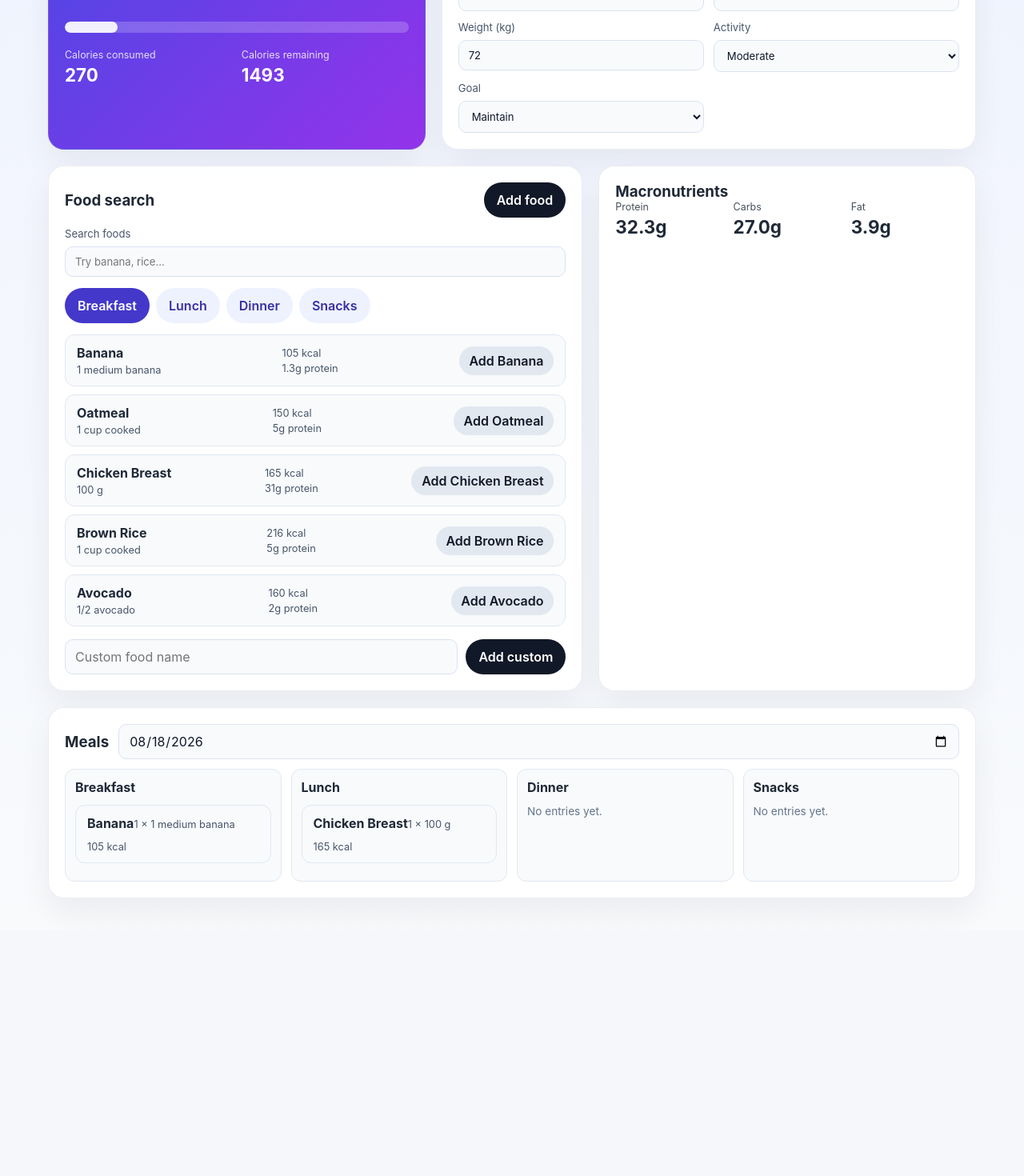
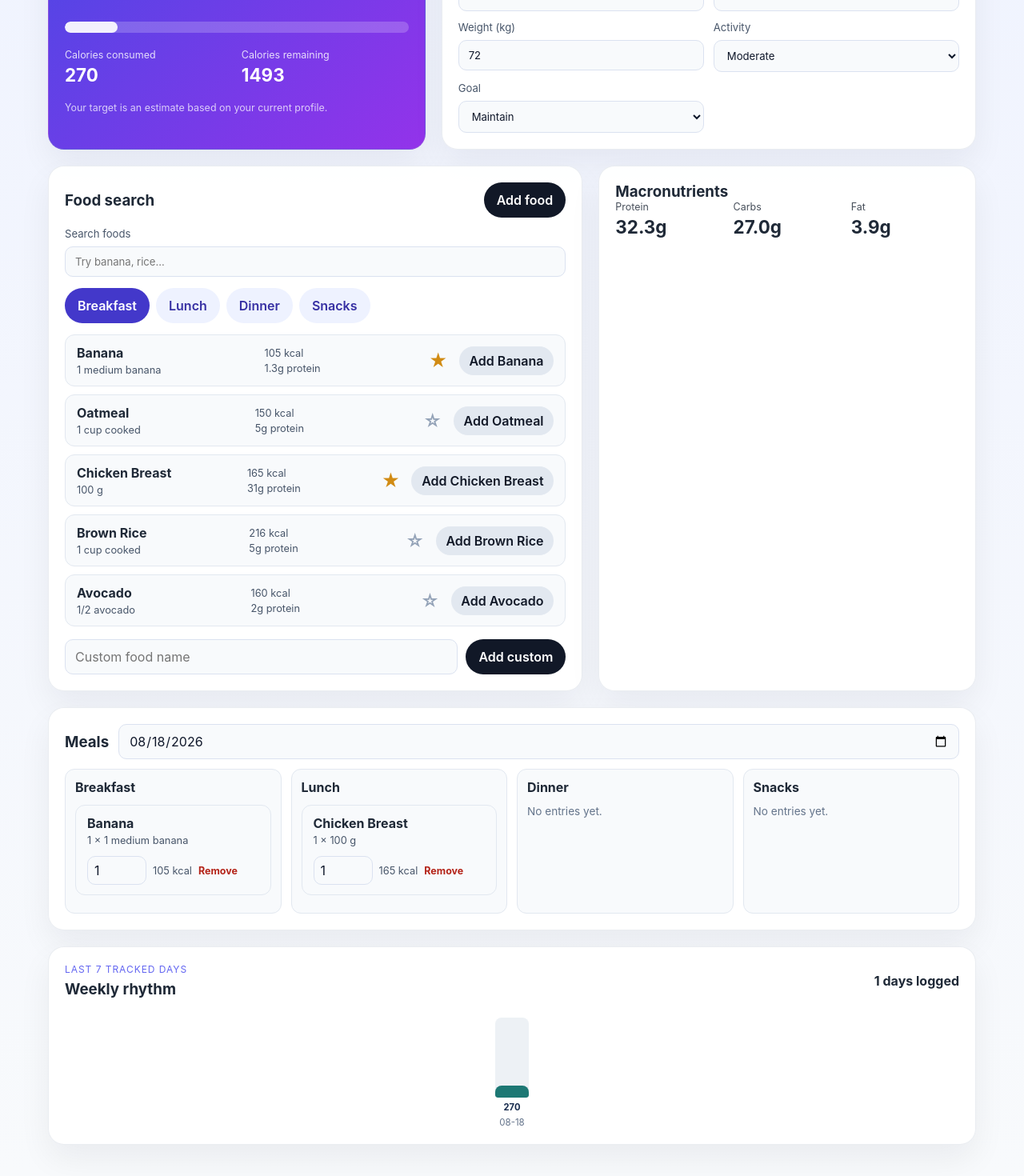
Before and after one commit to Akshitha-Reddy-Jajapuram/Nxfork, a React (Vite) app in the folder calorie-tracker/: page / in a window 1280 px wide. Shown: the part 476-1946 px from the top of the page at 80% size. Before the commit the page ends 1639 px from the top, so only its background shows below. Built offline with nearby package versions, Linux system fonts and the light colour scheme.

Commit message:
test-1 first changes

```diff
--- a/calorie-tracker/src/app/app.tsx
+++ b/calorie-tracker/src/app/app.tsx
@@ -134,6 +134,7 @@ export function App() {
   const [selectedCategory, setSelectedCategory] = useState<MealCategory>('Breakfast');
   const [selectedDate, setSelectedDate] = useState(getTodayKey());
   const [customFoodName, setCustomFoodName] = useState('');
+  const [favoriteFoodIds, setFavoriteFoodIds] = useState<string[]>(['banana', 'chicken-breast']);
   const [demoSession, setDemoSession] = useState(() => bypassAuth());
   const [demoNotice, setDemoNotice] = useState('Demo mode: identity checks disabled.');
   const [mealEntries, setMealEntries] = useState<MealEntry[]>(() => {
@@ -191,6 +192,10 @@ export function App() {
 
   const remainingCalories = target - totals.calories;
   const progressPercent = Math.min((totals.calories / target) * 100, 100);
+  const weeklyCalories = mealEntries.reduce((summary, entry) => {
+    summary[entry.date] = (summary[entry.date] ?? 0) + entry.calories * entry.quantity;
+    return summary;
+  }, {} as Record<string, number>);
 
   const openOtherUserProfile = () => {
     const profileData = loadAnyUserData('user-303');
@@ -220,6 +225,26 @@ export function App() {
     setMealEntries((previous) => [entry, ...previous]);
   };
 
+  const updateEntryQuantity = (entryId: number, quantity: number) => {
+    setMealEntries((previous) =>
+      previous.map((entry) =>
+        entry.id === entryId ? { ...entry, quantity: Math.max(0.25, quantity) } : entry,
+      ),
+    );
+  };
+
+  const deleteEntry = (entryId: number) => {
+    setMealEntries((previous) => previous.filter((entry) => entry.id !== entryId));
+  };
+
+  const toggleFavorite = (foodId: string) => {
+    setFavoriteFoodIds((previous) =>
+      previous.includes(foodId)
+        ? previous.filter((id) => id !== foodId)
+        : [...previous, foodId],
+    );
+  };
+
   const addCustomFood = () => {
     if (!customFoodName.trim()) {
       return;
@@ -243,12 +268,15 @@ export function App() {
     <div className="app-shell">
       <header className="topbar">
         <div>
-          <p className="eyebrow">Demo app</p>
+          <p className="eyebrow">Monday, October 14</p>
           <h1>Calorie Tracker</h1>
         </div>
-        <button type="button" className="ghost-button" onClick={authenticateAsDemoUser}>
-          Login as demo user
-        </button>
+        <div className="topbar-actions">
+          <span className="streak-badge">7 day streak</span>
+          <button type="button" className="ghost-button" onClick={authenticateAsDemoUser}>
+            Demo profile
+          </button>
+        </div>
       </header>
 
       <div className="noncompliance-banner">
@@ -291,6 +319,7 @@ export function App() {
               <strong>{remainingCalories}</strong>
             </div>
           </div>
+          <p className="estimate-note">Your target is an estimate based on your current profile.</p>
         </section>
 
         <section className="card">
@@ -413,9 +442,19 @@ export function App() {
                   <span>{food.calories} kcal</span>
                   <span>{food.protein}g protein</span>
                 </div>
-                <button type="button" className="small-button" onClick={() => addFoodEntry(food)}>
-                  Add {food.name}
-                </button>
+                <div className="food-actions">
+                  <button
+                    type="button"
+                    className={favoriteFoodIds.includes(food.id) ? 'favorite-button active' : 'favorite-button'}
+                    aria-label={`${favoriteFoodIds.includes(food.id) ? 'Remove' : 'Add'} ${food.name} favorite`}
+                    onClick={() => toggleFavorite(food.id)}
+                  >
+                    {favoriteFoodIds.includes(food.id) ? '★' : '☆'}
+                  </button>
+                  <button type="button" className="small-button" onClick={() => addFoodEntry(food)}>
+                    Add {food.name}
+                  </button>
+                </div>
               </div>
             ))}
           </div>
@@ -475,13 +514,31 @@ export function App() {
                   ) : (
                     entries.map((entry) => (
                       <div key={entry.id} className="meal-entry">
-                        <div>
+                        <div className="meal-entry-heading">
                           <strong>{entry.name}</strong>
                           <span>
                             {entry.quantity} × {entry.serving}
                           </span>
                         </div>
-                        <span>{entry.calories * entry.quantity} kcal</span>
+                        <div className="entry-controls">
+                          <input
+                            aria-label={`${entry.name} quantity`}
+                            type="number"
+                            min="0.25"
+                            step="0.25"
+                            value={entry.quantity}
+                            onChange={(event) => updateEntryQuantity(entry.id, Number(event.target.value))}
+                          />
+                          <span>{Math.round(entry.calories * entry.quantity)} kcal</span>
+                          <button
+                            type="button"
+                            className="delete-button"
+                            aria-label={`Delete ${entry.name}`}
+                            onClick={() => deleteEntry(entry.id)}
+                          >
+                            Remove
+                          </button>
+                        </div>
                       </div>
                     ))
                   )}
@@ -490,6 +547,27 @@ export function App() {
             })}
           </div>
         </section>
+
+        <section className="card history-card">
+          <div className="section-header">
+            <div>
+              <p className="eyebrow">Last 7 tracked days</p>
+              <h3>Weekly rhythm</h3>
+            </div>
+            <strong>{Object.keys(weeklyCalories).length} days logged</strong>
+          </div>
+          <div className="history-bars" aria-label="Weekly calorie history">
+            {Object.entries(weeklyCalories).slice(-7).map(([date, calories]) => (
+              <div className="history-day" key={date}>
+                <div className="history-bar-track">
+                  <span style={{ height: `${Math.min((calories / target) * 100, 100)}%` }} />
+                </div>
+                <strong>{Math.round(calories)}</strong>
+                <span>{date.slice(5)}</span>
+              </div>
+            ))}
+          </div>
+        </section>
       </main>
     </div>
   );
--- a/calorie-tracker/src/styles.css
+++ b/calorie-tracker/src/styles.css
@@ -35,6 +35,22 @@ button {
   align-items: center;
   justify-content: space-between;
   margin-bottom: 24px;
+}
+
+.topbar-actions {
+  display: flex;
+  align-items: center;
+  gap: 10px;
+}
+
+.streak-badge {
+  padding: 8px 12px;
+  border: 1px solid #f1d59b;
+  border-radius: 999px;
+  background: #fff8e7;
+  color: #8a5a08;
+  font-size: 0.8rem;
+  font-weight: 700;
 }
 
 .noncompliance-banner {
@@ -128,6 +144,12 @@ button {
 .metric-row strong,
 .macro-grid strong {
   font-size: 1.4rem;
+}
+
+.estimate-note {
+  margin: 20px 0 0;
+  color: rgba(255, 255, 255, 0.74);
+  font-size: 0.78rem;
 }
 
 .card:nth-of-type(2) {
@@ -267,6 +289,37 @@ select {
   align-items: flex-start;
 }
 
+.food-actions {
+  display: flex;
+  align-items: center;
+  gap: 8px;
+}
+
+.favorite-button,
+.delete-button {
+  border: 0;
+  background: transparent;
+  color: #64748b;
+  font-weight: 700;
+}
+
+.favorite-button {
+  min-width: 36px;
+  min-height: 36px;
+  color: #94a3b8;
+  font-size: 1.4rem;
+}
+
+.favorite-button.active {
+  color: #d18b13;
+}
+
+.delete-button {
+  padding: 4px 0;
+  color: #b42318;
+  font-size: 0.78rem;
+}
+
 .custom-food-row {
   display: grid;
   grid-template-columns: minmax(0, 1fr) auto;
@@ -303,6 +356,79 @@ select {
   margin-bottom: 10px;
 }
 
+.meal-entry-heading {
+  display: flex;
+  flex-direction: column;
+  gap: 4px;
+}
+
+.entry-controls {
+  display: flex;
+  align-items: center;
+  flex-wrap: wrap;
+  gap: 8px;
+  width: 100%;
+}
+
+.entry-controls input {
+  width: 74px;
+  padding: 7px 8px;
+}
+
+.history-card {
+  grid-column: span 12;
+}
+
+.history-bars {
+  display: flex;
+  align-items: end;
+  justify-content: space-between;
+  gap: 12px;
+  min-height: 150px;
+  padding-top: 12px;
+}
+
+.history-day {
+  display: flex;
+  flex: 1;
+  align-items: center;
+  flex-direction: column;
+  gap: 5px;
+  color: #64748b;
+  font-size: 0.72rem;
+}
+
+.history-day strong {
+  color: #172b4d;
+  font-size: 0.7rem;
+}
+
+.history-bar-track {
+  display: flex;
+  align-items: end;
+  width: 100%;
+  max-width: 42px;
+  height: 100px;
+  overflow: hidden;
+  border-radius: 8px 8px 3px 3px;
+  background: #edf1f5;
+}
+
+.history-bar-track span {
+  display: block;
+  width: 100%;
+  min-height: 4px;
+  border-radius: 8px 8px 3px 3px;
+  background: #1d7874;
+}
+
+button:focus-visible,
+input:focus-visible,
+select:focus-visible {
+  outline: 3px solid rgba(209, 139, 19, 0.42);
+  outline-offset: 2px;
+}
+
 .empty-state {
   margin: 0;
   color: #64748b;
@@ -335,4 +461,16 @@ select {
     display: grid;
     grid-template-columns: 1fr;
   }
+
+  .topbar-actions {
+    justify-content: space-between;
+  }
+
+  .food-actions {
+    justify-content: space-between;
+  }
+
+  .history-bars {
+    gap: 5px;
+  }
 }
```
